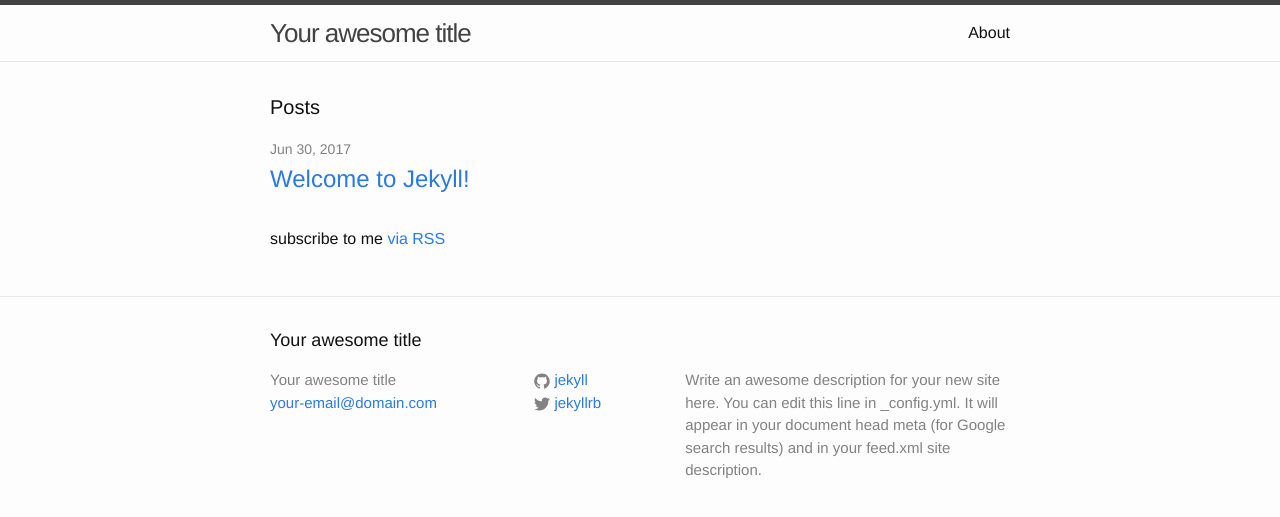
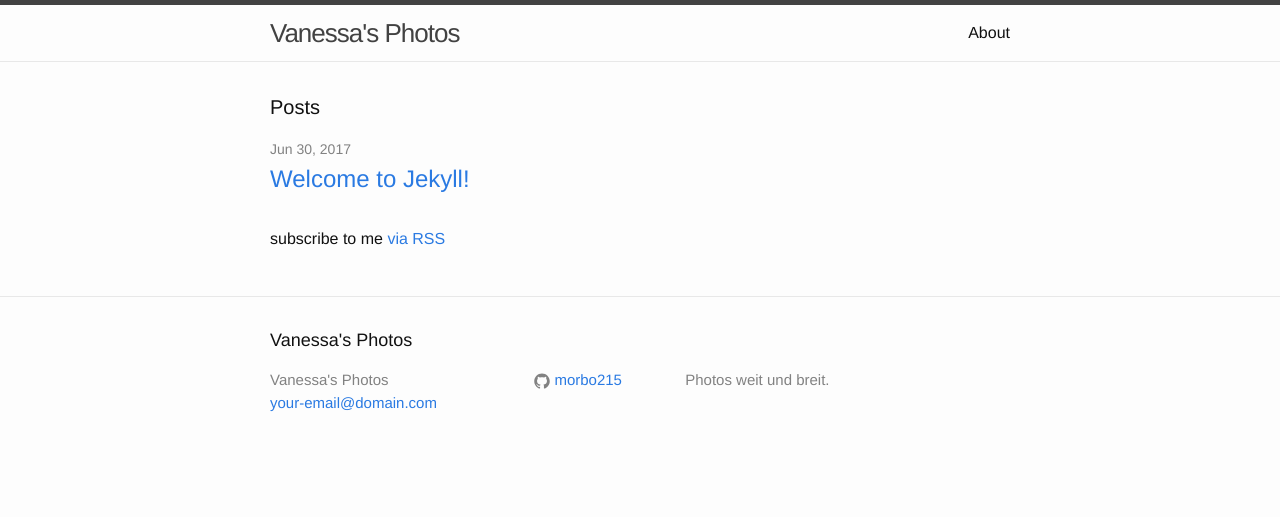
Before and after one commit to morbo215/Morbo215.github.io, a Jekyll site: the page built from index.html, in a window 1280 px wide. Shown: the top 517 px of the page. Built offline with Jekyll 4.4.1, drawn with Linux system fonts in a browser that asks for light colours.

Commit message:
einige änderungen

```diff
--- a/_config.yml
+++ b/_config.yml
@@ -6,16 +6,14 @@
 # 'jekyll serve'. If you change this file, please restart the server process.
 
 # Site settings
-title: Your awesome title
+title: Vanessa's Photos
 email: your-email@domain.com
 description: > # this means to ignore newlines until "baseurl:"
-  Write an awesome description for your new site here. You can edit this
-  line in _config.yml. It will appear in your document head meta (for
-  Google search results) and in your feed.xml site description.
+ Photos weit und breit.
 baseurl: "" # the subpath of your site, e.g. /blog
 url: "http://yourdomain.com" # the base hostname & protocol for your site
-twitter_username: jekyllrb
-github_username:  jekyll
+twitter_username:
+github_username:  morbo215
 
 # Build settings
 markdown: kramdown
```
